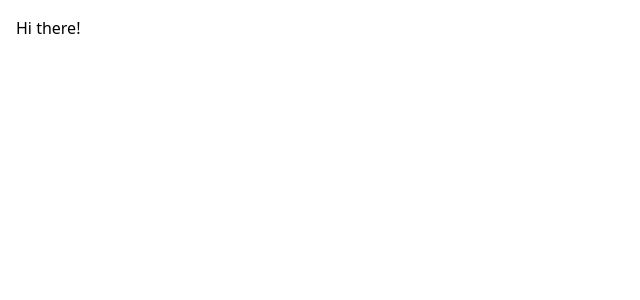
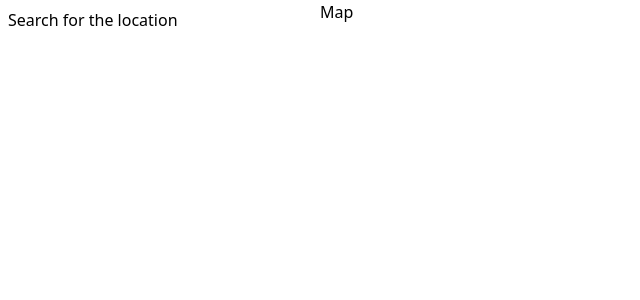
Before and after one commit to radu-bordea/React-Map-Tailwind-Typescript, a React (Vite) app: page / in a window 1280 px wide. Shown: the top 300 px of the page, without its empty margins (0-640 px from the left). Built offline with nearby package versions, Linux system fonts and the light colour scheme.

Commit message:
create components and interface for place

```diff
--- a/src/App.tsx
+++ b/src/App.tsx
@@ -1,5 +1,18 @@
+import Map from "./components/Map";
+import LocationSearch from "./components/LocationSearch";
+import type { Place } from "./api/Place";
+
 function App() {
-  return <div className="m-4">Hi there!</div>;
+  return (
+    <div className="h-screen w-screen grid grid-cols-12">
+      <div className="col-span-3 p-2">
+        <LocationSearch />
+      </div>
+      <div className="col-span-9">
+        <Map />
+      </div>
+    </div>
+  );
 }
 
 export default App;
--- /dev/null
+++ b/src/api/Place.ts
@@ -0,0 +1,6 @@
+export interface Place {
+  id: number;
+  name: string;
+  longitude: number;
+  latidude: number;
+}
--- /dev/null
+++ b/src/components/LocationSearch.tsx
@@ -0,0 +1,5 @@
+import type { Place } from "../api/Place"
+
+export default function LocationSearch() {
+    return <div>Search for the location</div>
+}
--- /dev/null
+++ b/src/components/Map.tsx
@@ -0,0 +1,5 @@
+import type { Place } from "../api/Place";
+
+export default function Map() {
+  return <div>Map</div>;
+}
```
